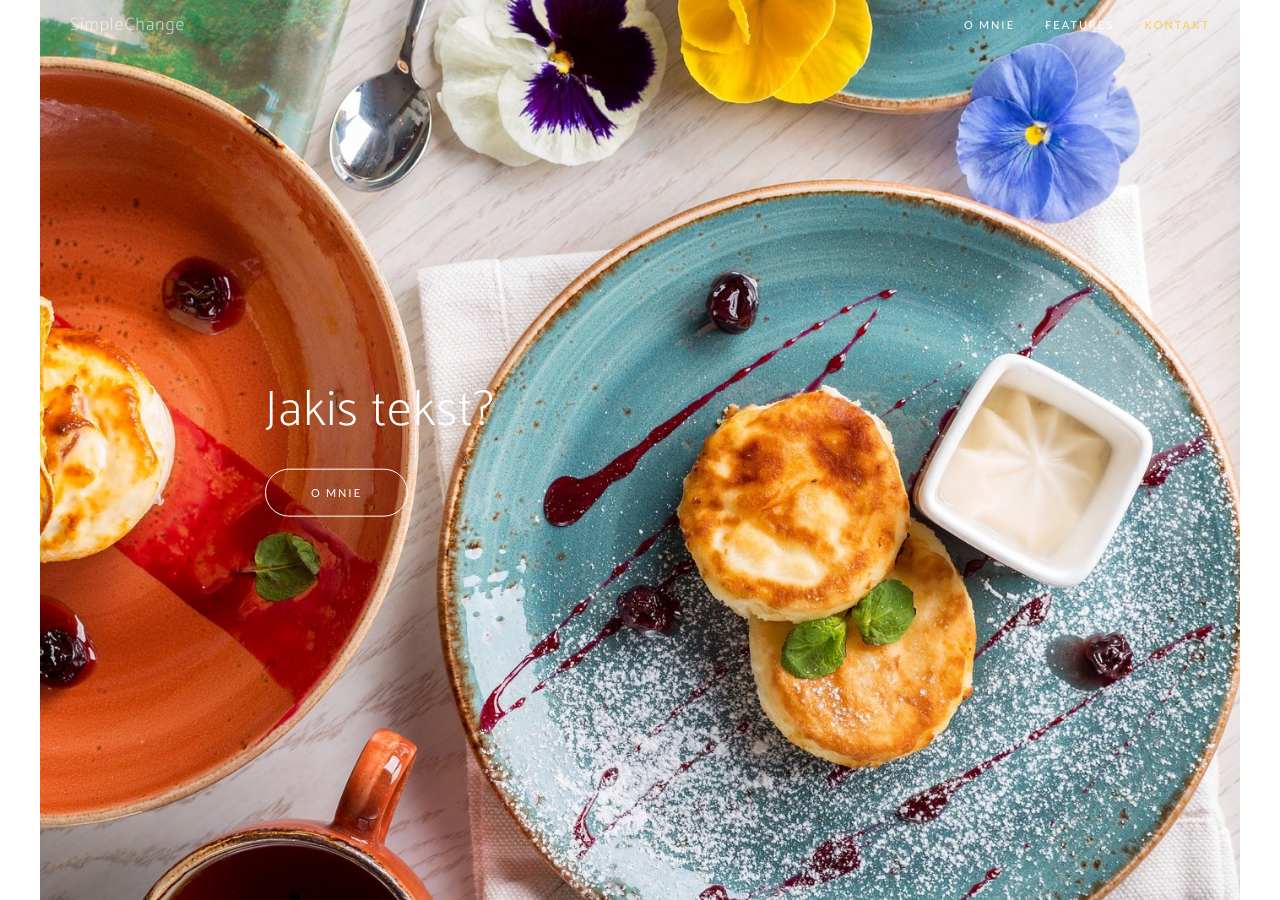
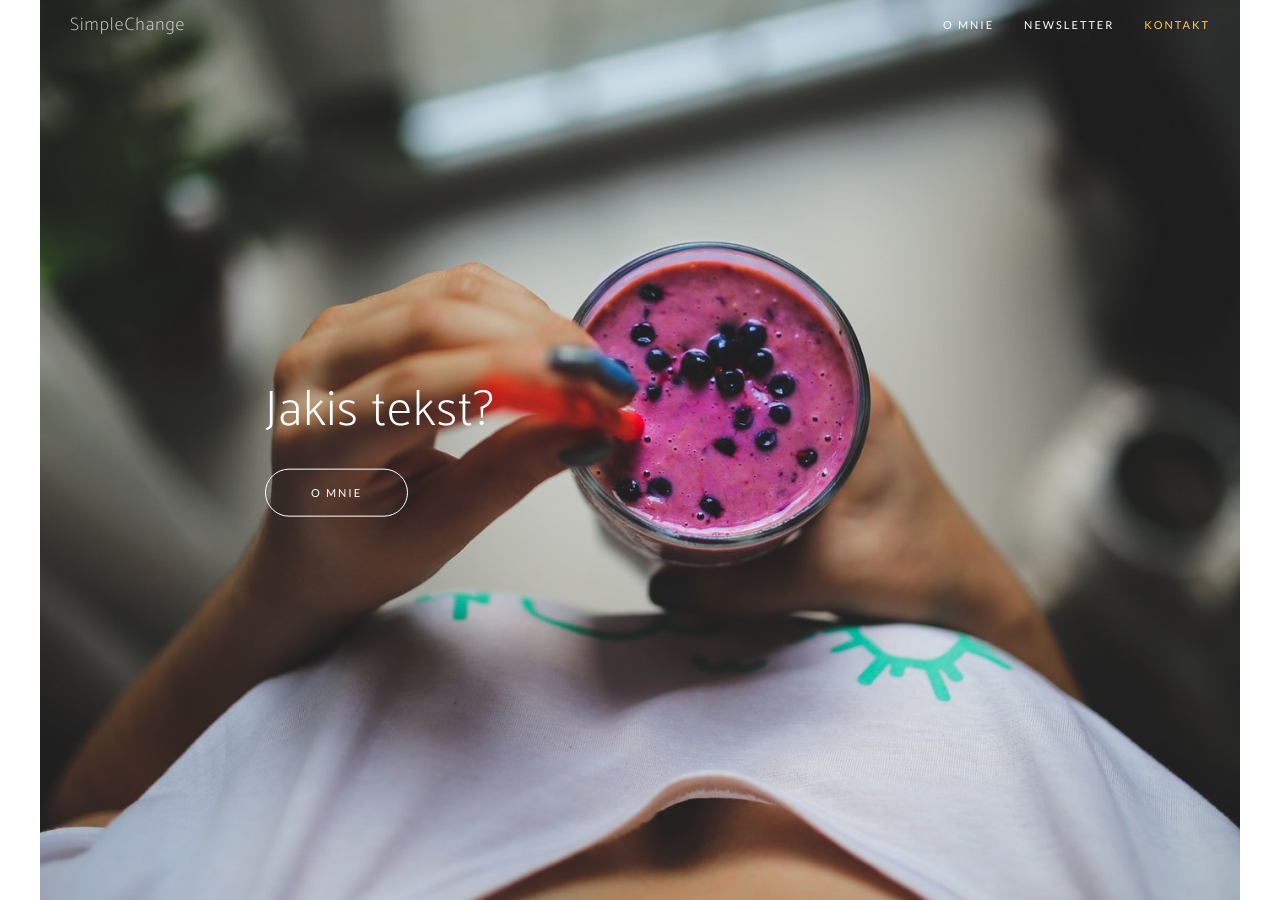
Before and after one commit to simplechange/simplechange.github.io, a website: page index.html in a window 1280 px wide. Shown: the top 900 px of the page. Drawn offline with nearby package versions, Linux system fonts and the light colour scheme; a web font is replaced by a local one.

Commit message:
change header image

```diff
--- a/css/custom.css
+++ b/css/custom.css
@@ -14,7 +14,7 @@ header {
   height: 100%;
   padding: 50px 0;
   color: white;
-  background: url(../img/intro.jpeg) no-repeat center center scroll;
+  background: url(../img/header.jpeg) no-repeat center center scroll;
   background-size: cover;
   background-attachment: fixed;
   background-color: black;
--- a/index.html
+++ b/index.html
@@ -58,7 +58,7 @@
                             <a class="page-scroll" href="#about">O mnie</a>
                         </li>
                         <li>
-                            <a class="page-scroll" href="#features">Features</a>
+                            <a class="page-scroll" href="#newsletter">Newsletter</a>
                         </li>
                         <li>
                             <a class="page-scroll" href="#contact">Kontakt</a>
@@ -117,7 +117,7 @@
             </div>
         </section>
 
-        <section id="features" class="features">
+        <section id="newsletter" class="features">
             <div class="container">
                 <div class="row">
                     <div class="col-lg-12 text-center">
```
